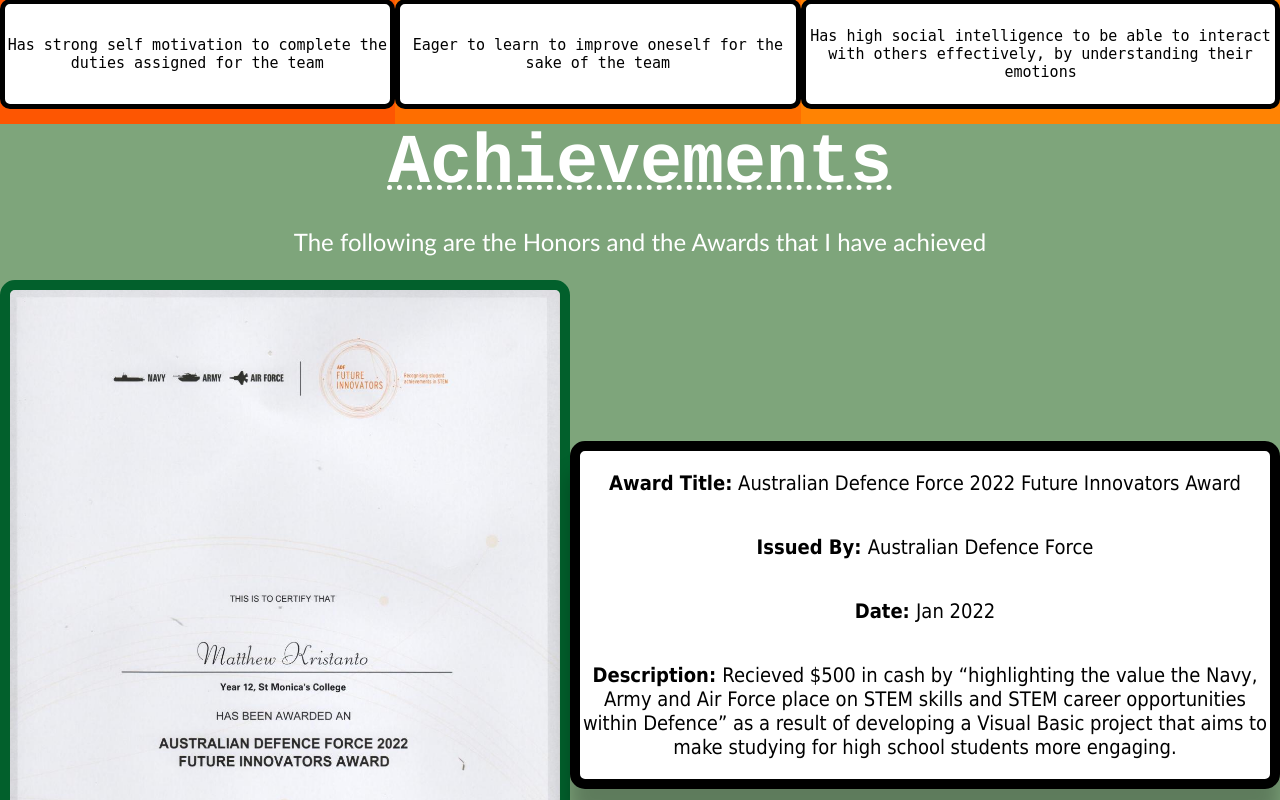
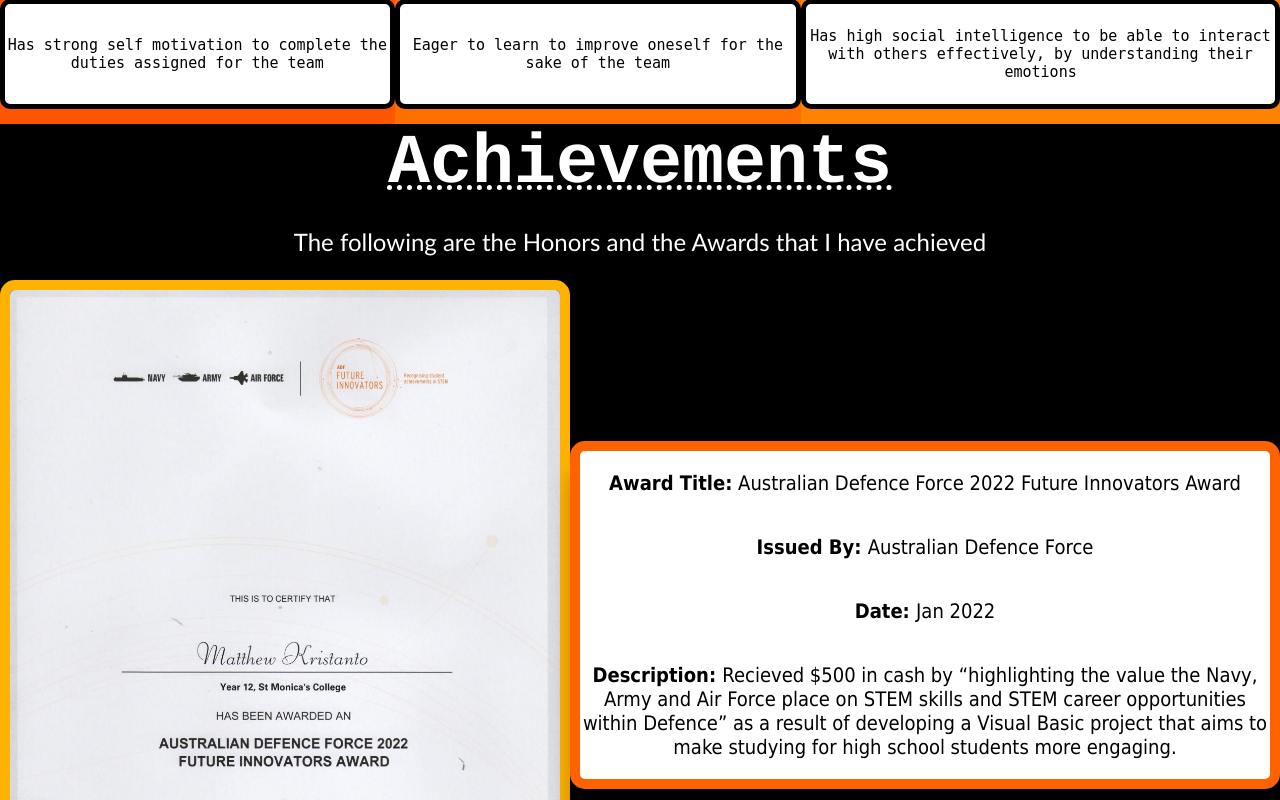
Before and after one commit to mkbirb/mk-portfolio, a React (Create React App) app: page / in a window 1280 px wide. Shown: the part 4600-5400 px from the top of the page. Built offline with nearby package versions, Linux system fonts and the light colour scheme.

Commit message:
Fixed Colour Theme for Achievements Section

```diff
--- a/src/Components/Achievements.js
+++ b/src/Components/Achievements.js
@@ -1,6 +1,7 @@
 import React from 'react';
 import '../resources/styling/gridbox.css';
 import '../resources/styling/animations.css';
+import '../resources/styling/achievements.css';
 import ADFCertificate from '../resources/images/ADF-certificate-2022.jpg';
 import GlobalInnovatorAward from '../resources/images/global-innovator-award-2021.jpg';
 
--- /dev/null
+++ b/src/resources/styling/achievements.css
@@ -0,0 +1,27 @@
+.achievements-box {
+    background-color: rgb(0, 0, 0);
+  }
+
+  .achievement-image {
+    height: 650px;
+    width: 550px;
+    border: 10px solid rgb(255, 179, 0);
+    border-radius: 15px;
+  }
+
+  .achievement-details {
+    flex-direction: column;
+    text-align: center;
+    max-width: 800px;
+    max-height: 500px;
+    background-color: white;
+    border: 10px solid rgb(255, 98, 0);
+    border-radius: 15px;
+    font-family: Tahoma, Geneva, Verdana, sans-serif;
+    font-size: 20px;
+    box-shadow: 0 30px 20px rgba(0, 0, 0, 0.25);
+  }
+
+  .achievement-list {
+    padding-bottom: 20px;
+  }
--- a/src/resources/styling/home.css
+++ b/src/resources/styling/home.css
@@ -172,33 +172,6 @@
     width: 55px;
   }
 
-  .achievements-box {
-    background-color: rgb(126, 165, 123);
-  }
-
-  .achievement-image {
-    height: 650px;
-    width: 550px;
-    border: 10px solid rgb(2, 96, 44);
-    border-radius: 15px;
-  }
-
-  .achievement-details {
-    flex-direction: column;
-    text-align: center;
-    max-width: 800px;
-    max-height: 500px;
-    background-color: white;
-    border: 10px solid black;
-    border-radius: 15px;
-    font-family: Tahoma, Geneva, Verdana, sans-serif;
-    font-size: 20px;
-    box-shadow: 0 30px 20px rgba(0, 0, 0, 0.25);
-  }
-
-  .achievement-list {
-    padding-bottom: 20px;
-  }
 
   .padding {
     padding-top: 30px;
```
